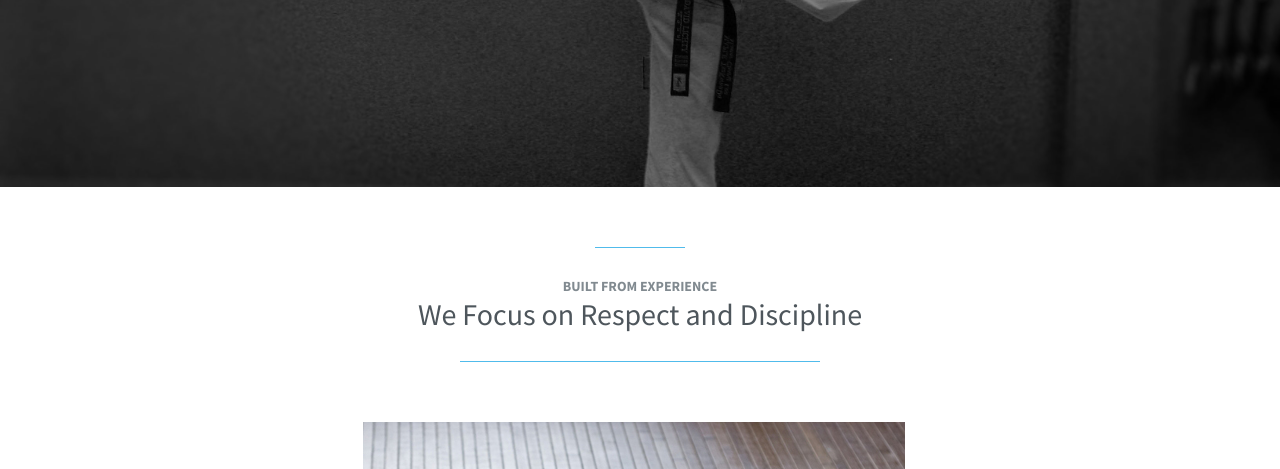
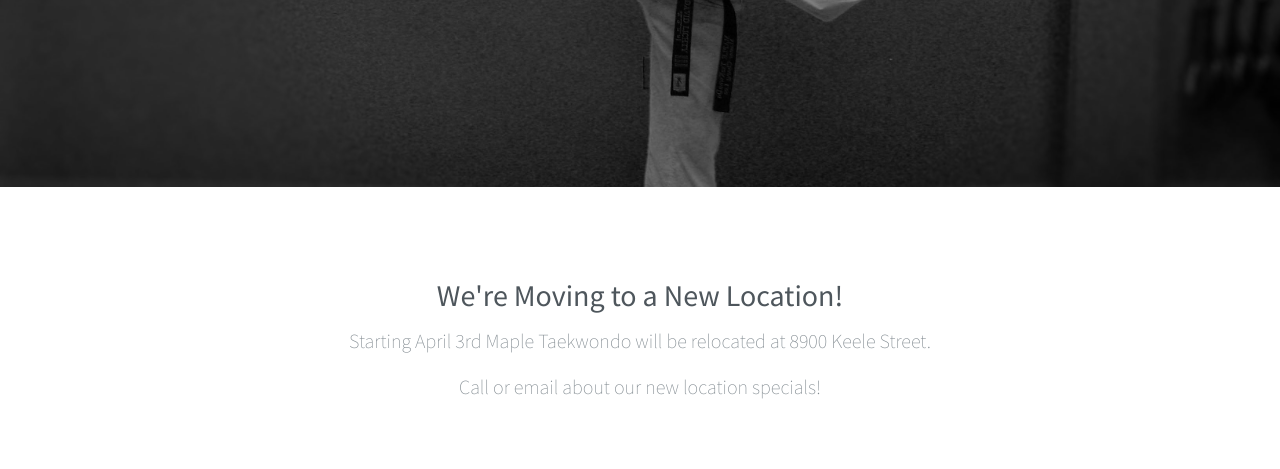
Before and after one commit to obi-wan-jacobi/mapletaekwondo, a plain HTML site: page index.html in a window 1280 px wide. Shown: the part 429-898 px from the top of the page. Drawn offline with nearby package versions, Linux system fonts and the light colour scheme; some packages are replaced by stand-ins of ours; a web font is replaced by a local one.

Commit message:
Include notice for moving to new location.

```diff
--- a/index.html
+++ b/index.html
@@ -88,6 +88,18 @@
 
 						<!-- about section -->
 						<section id="about" class="features row nav-link">
+
+
+                                        <!-- heading - write some descriptional text -->
+                                        <div class="heading col-lg-12">
+
+                                            <h2>We're Moving to a New Location!</h2>
+                                            <p>Starting April 3rd Maple Taekwondo will be relocated at 8900 Keele Street.</p>
+
+                                            <p>Call or email about our new location specials!</p>
+
+                                        </div>
+
 
 										<!-- heading - write some descriptional text -->
 										<div class="heading col-lg-12">
@@ -210,7 +222,7 @@
 										<div class="spotlight-desc col-md-5 col-sm-5 col-md-offset-1 col-sm-offset-1 animate" data-animate="bounceInLeft">
 												<span class="top-line"></span>
 
-												<h3>David Licthy<br>3rd Dan Black belt</h3>
+												<h3>David Lichty<br>3rd Dan Black belt</h3>
 												<p>
 														When Maple Taekwondo opened in 2004, David was nine years old and keen to start training.  By ten, he was hooked and began competing in tournaments across Ontario.  As Master Lee empowers all of his students, David was encouraged to share his learning early on and continues to develop his skills while teaching Taekwondo.  Having training and experience as a camp counsellor and program director in several York region programs, David brings a love of kids and a fresh energy to his work with students.
 												</p>
```
